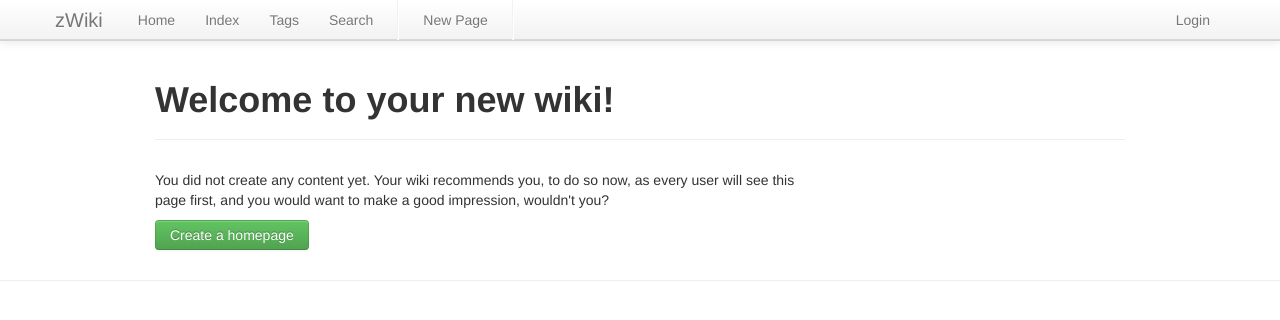
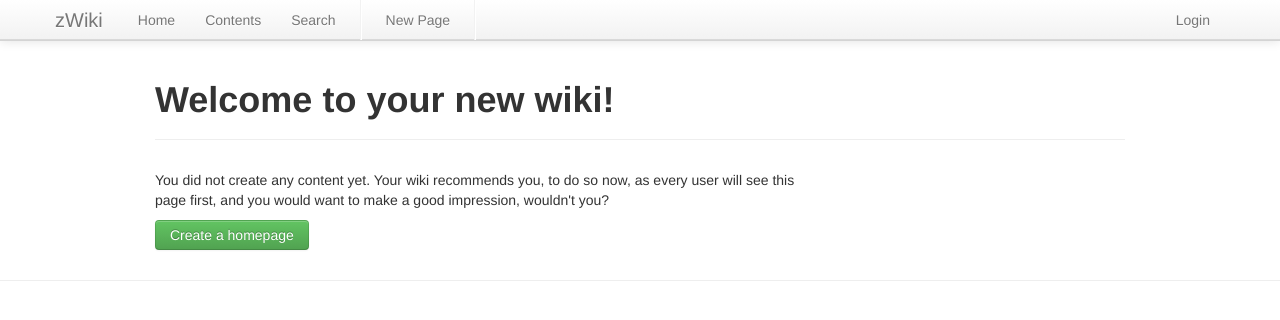
Before and after one commit to jack-zh/zwiki, a Flask app: page / in a window 1280 px wide. Shown: the top 320 px of the page. Run offline with Flask 2, Linux system fonts and the light colour scheme.

Commit message:
simple book done

```diff
--- a/app.py
+++ b/app.py
@@ -183,7 +183,7 @@ class Wiki(object):
                     if attr:
                         pages[getattr(page, attr)] = page
                     else:
-                        if name != "home.md":
+                        if name != "home.md" and name != "contents.md":
                             pages.append(Page(fullname, url.replace('\\', '/')))
         if attr:
             pages = {}
@@ -459,6 +459,14 @@ def home():
         return display('home')
     return render_template('home.html')
 
+@app.route('/contents/')
+@showprotect
+def contents():
+    page = wiki.get('contents')
+    if page:
+        return display('contents')
+    return render_template('contents.html')
+
 
 @app.route('/index/')
 @showprotect
--- a/templates/base.html
+++ b/templates/base.html
@@ -18,8 +18,7 @@
 							<a href="#" class="brand">{{ config.TITLE }}</a>
 							<ul class="nav">
 								<li><a href="{{ url_for('home') }}">Home</a></li>
-								<li><a href="{{ url_for('index') }}">Index</a></li>
-								<li><a href="{{ url_for('tags') }}">Tags</a></li>
+								<li><a href="{{ url_for('contents') }}">Contents</a></li>
 								<li><a href="{{ url_for('search') }}">Search</a></li>
 								<li class="divider-vertical"></li>
 								<li><a href="{{ url_for('create') }}">New Page</a></li>
--- a/templates/page.html
+++ b/templates/page.html
@@ -32,7 +32,6 @@
 <h3>Actions</h3>
 <ul class="nav nav-tabs nav-stacked">
 	<li><a href="{{ url_for('edit', url=page.url.decode('utf-8') ) }}">Edit</a></li>
-  <li><a href="{{ url_for('move', url=page.url.decode('utf-8') ) }}">Move</a></li>
   <li><a href="#confirmDelete" data-toggle="modal" class="text-error">Delete</a></li>
 </ul>
 {% endblock sidebar %}
```
Also changed, not shown: templates/contents.html (added, +9 -0 lines).
